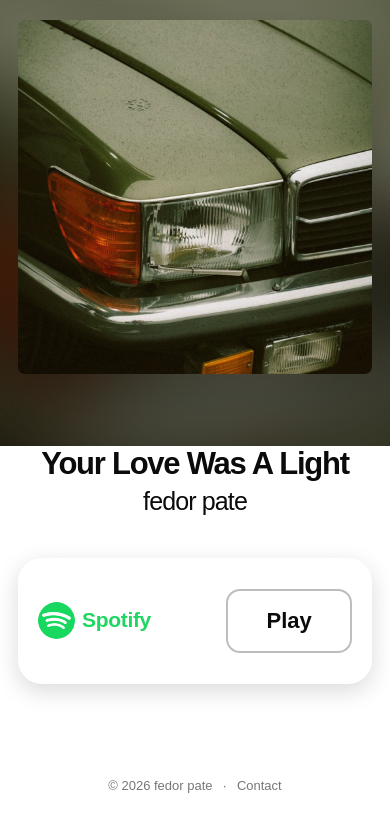
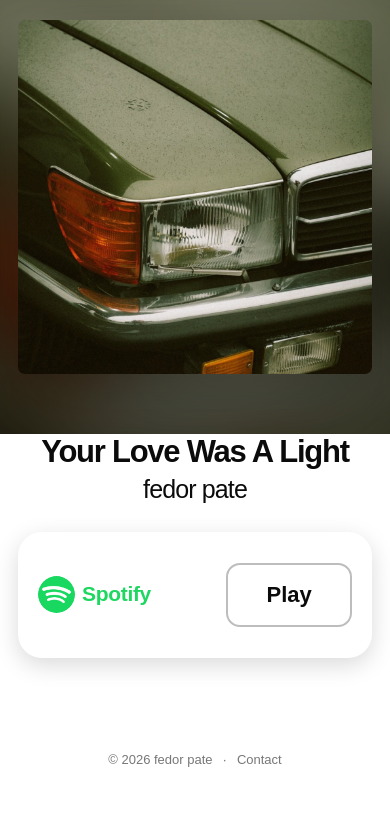
Before and after one commit to belovruslanolegovich-code/Spotify-landing, a React (Vite) app: page / in a window 390 px wide. Shown: the top 832 px of the page. Built offline with nearby package versions, Linux system fonts and the light colour scheme.

Commit message:
Tighten mobile landing spacing

```diff
--- a/src/styles.css
+++ b/src/styles.css
@@ -129,11 +129,11 @@ footer a { color: inherit; text-decoration: none; }
 }
 
 @media (max-width: 560px) {
-  .art-panel { padding: 20px 18px 72px; }
+  .art-panel { padding: 20px 18px 60px; }
   .info-panel { padding: 42px 18px 22px; border-radius: 32px 32px 0 0; }
   .release-heading h1 { font-size: 31px; }
   .release-heading p { font-size: 25px; }
-  .service-card { min-height: 126px; margin-top: 42px; padding: 22px 20px; border-radius: 24px; gap: 14px; }
+  .service-card { min-height: 126px; margin-top: 28px; padding: 22px 20px; border-radius: 24px; gap: 14px; }
   .spotify-brand { gap: 7px; font-size: 21px; }
   .spotify-icon { width: 37px; height: 37px; flex-basis: 37px; }
   .play-button { max-width: 132px; min-height: 64px; padding: 14px 25px; font-size: 22px; }
```
